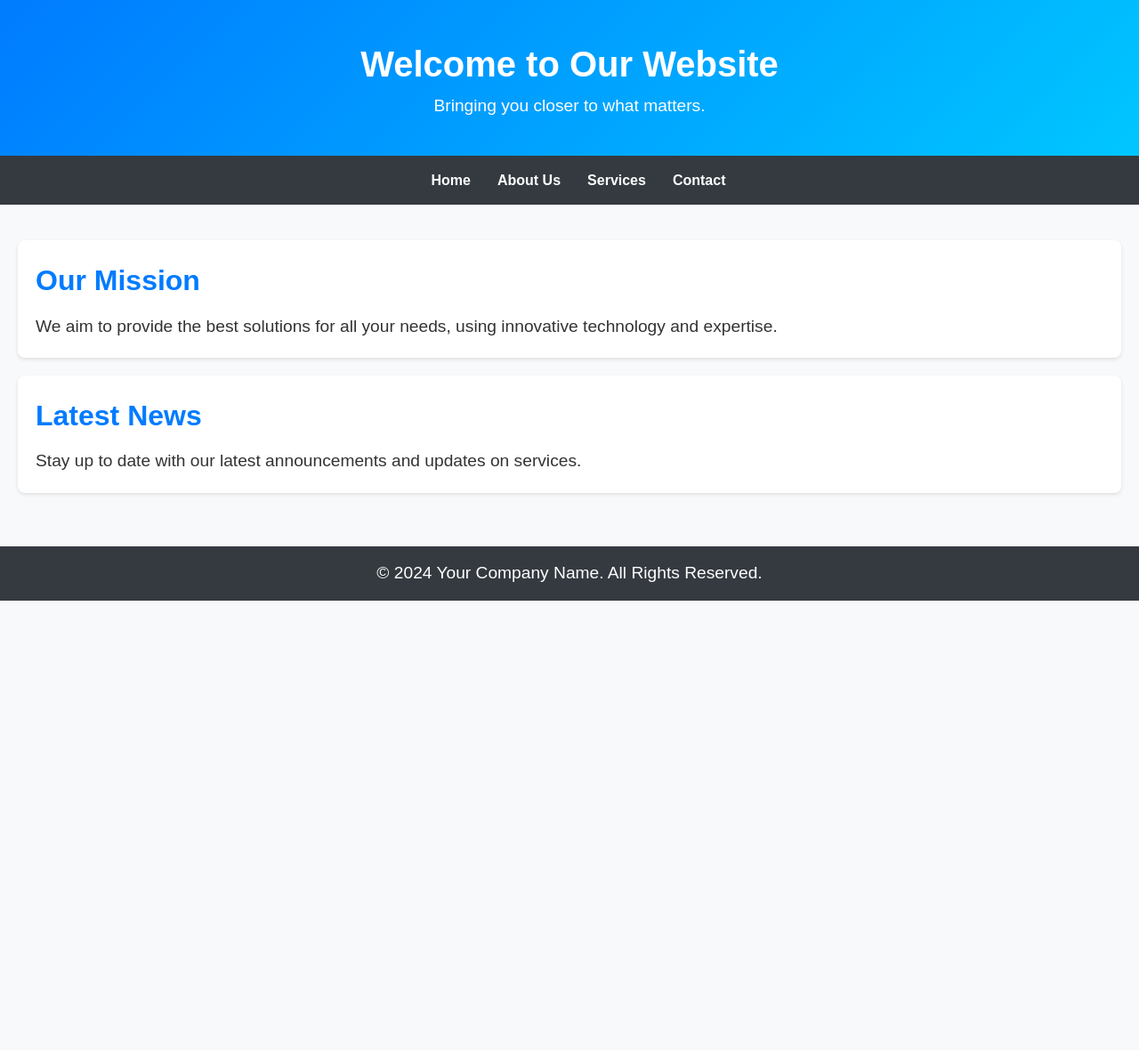
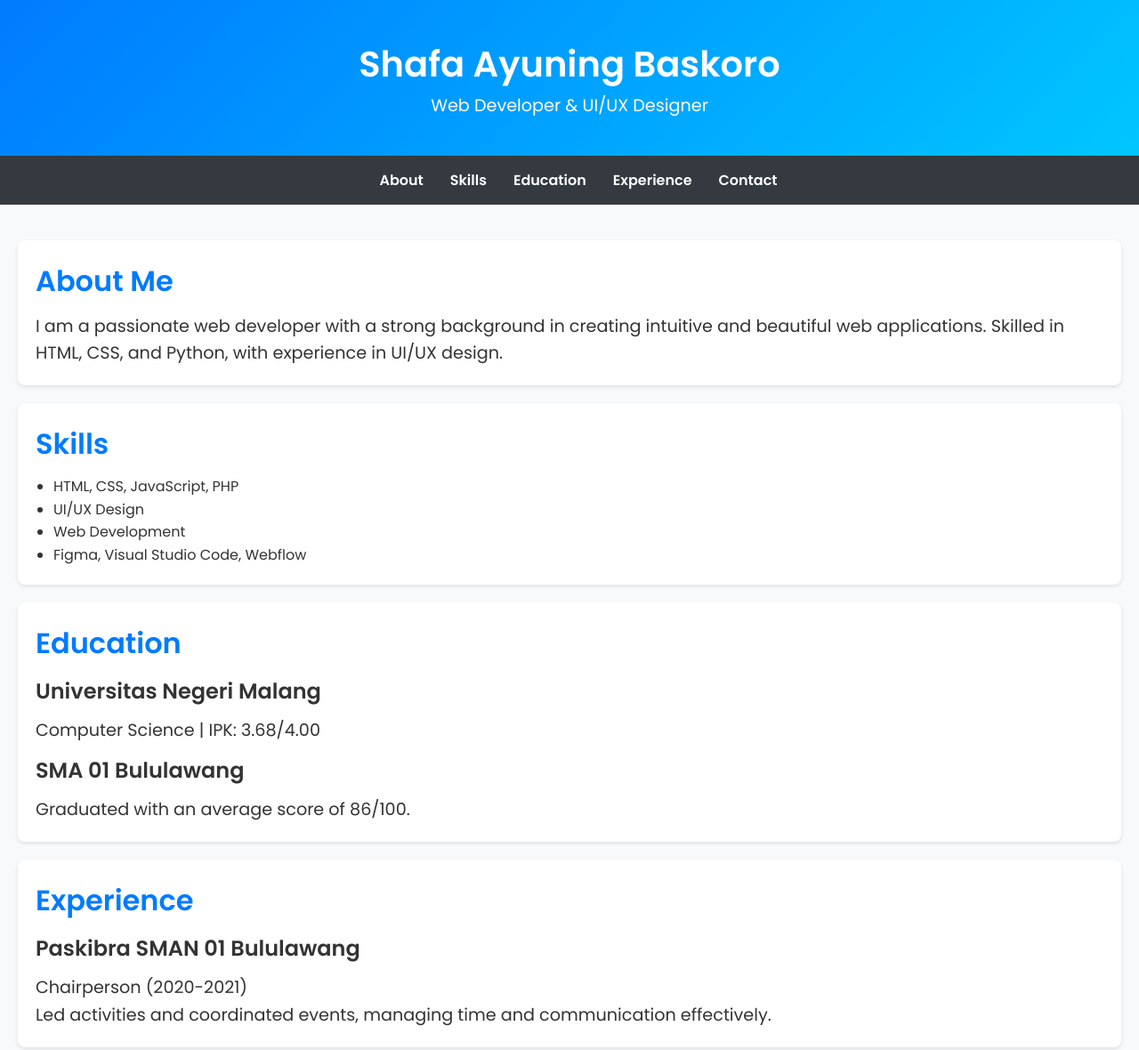
Before and after one commit to NoverainSenge/CV_SEALSHAFA, a plain HTML site: page index.html in a window 1280 px wide. Shown: the top 1180 px of the page at 89% size. Before the commit the page ends 800 px from the top, so only its background shows below. Drawn offline with Linux system fonts and the light colour scheme.

Commit message:
index.html

```diff
--- a/index.html
+++ b/index.html
@@ -1,42 +1,78 @@
 <!DOCTYPE html>
 <html lang="en">
+
 <head>
     <meta charset="UTF-8">
     <meta name="viewport" content="width=device-width, initial-scale=1.0">
-    <title>Home Page</title>
+    <title>My CV</title>
     <link rel="stylesheet" href="style.css">
+    <link href="https://fonts.googleapis.com/css2?family=Poppins:wght@300;400;600&display=swap" rel="stylesheet">
 </head>
+
 <body>
-
     <header>
-        <h1>Welcome to Our Website</h1>
-        <p>Bringing you closer to what matters.</p>
+        <h1>Shafa Ayuning Baskoro</h1>
+        <p>Web Developer & UI/UX Designer</p>
     </header>
 
     <nav>
         <ul>
-            <li><a href="index.html">Home</a></li>
-            <li><a href="about.html">About Us</a></li>
-            <li><a href="services.html">Services</a></li>
-            <li><a href="contact.html">Contact</a></li>
+            <li><a href="#about">About</a></li>
+            <li><a href="#skills">Skills</a></li>
+            <li><a href="#education">Education</a></li>
+            <li><a href="#experience">Experience</a></li>
+            <li><a href="#contact">Contact</a></li>
         </ul>
     </nav>
 
     <main>
-        <section>
-            <h2>Our Mission</h2>
-            <p>We aim to provide the best solutions for all your needs, using innovative technology and expertise.</p>
+        <section id="about">
+            <h2>About Me</h2>
+            <p>
+                I am a passionate web developer with a strong background in creating intuitive and beautiful web applications.
+                Skilled in HTML, CSS, and Python, with experience in UI/UX design.
+            </p>
         </section>
 
-        <section>
-            <h2>Latest News</h2>
-            <p>Stay up to date with our latest announcements and updates on services.</p>
+        <section id="skills">
+            <h2>Skills</h2>
+            <ul>
+                <li>HTML, CSS, JavaScript, PHP</li>
+                <li>UI/UX Design</li>
+                <li>Web Development</li>
+                <li>Figma, Visual Studio Code, Webflow</li>
+            </ul>
+        </section>
+
+        <section id="education">
+            <h2>Education</h2>
+            <h3>Universitas Negeri Malang</h3>
+            <p>Computer Science | IPK: 3.68/4.00</p>
+            <h3>SMA 01 Bululawang</h3>
+            <p>Graduated with an average score of 86/100.</p>
+        </section>
+
+        <section id="experience">
+            <h2>Experience</h2>
+            <h3>Paskibra SMAN 01 Bululawang</h3>
+            <p>Chairperson (2020-2021)</p>
+            <p>Led activities and coordinated events, managing time and communication effectively.</p>
+        </section>
+
+        <section id="contact">
+            <h2>Contact Me</h2>
+            <form method="post" action="send_message.php">
+                <input type="text" name="name" placeholder="Your Name" required>
+                <input type="email" name="email" placeholder="Your Email" required>
+                <textarea name="message" placeholder="Your Message" required></textarea>
+                <button type="submit">Send Message</button>
+            </form>
         </section>
     </main>
 
     <footer>
-        <p>&copy; 2024 Your Company Name. All Rights Reserved.</p>
+        <p>&copy; 2024 Shafa Ayuning Baskoro. All rights reserved.</p>
     </footer>
+</body>
 
-</body>
 </html>
```
